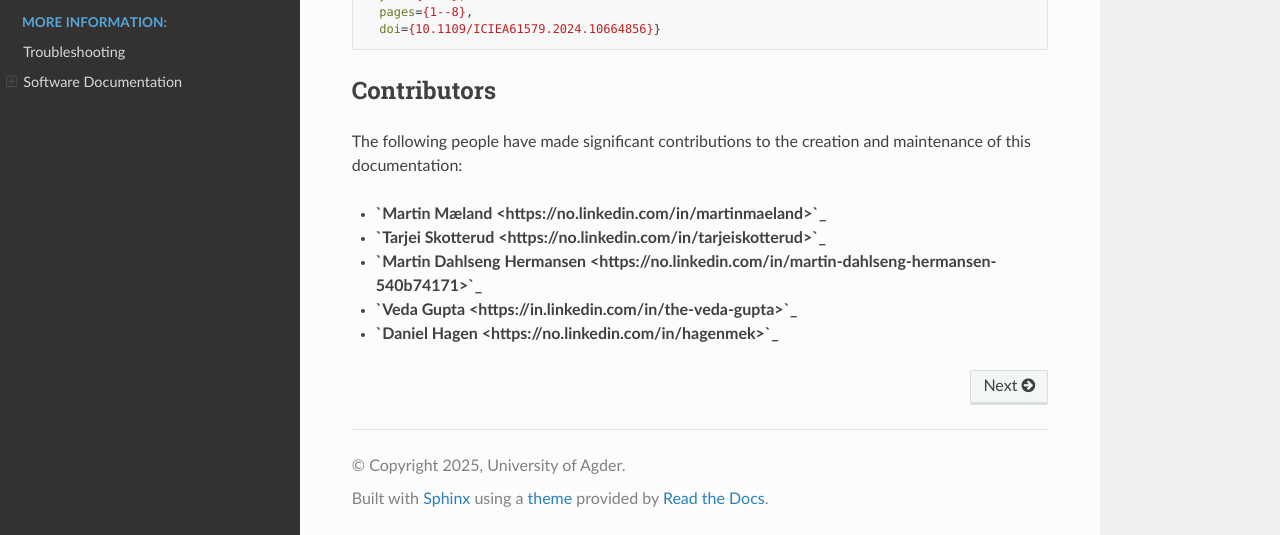
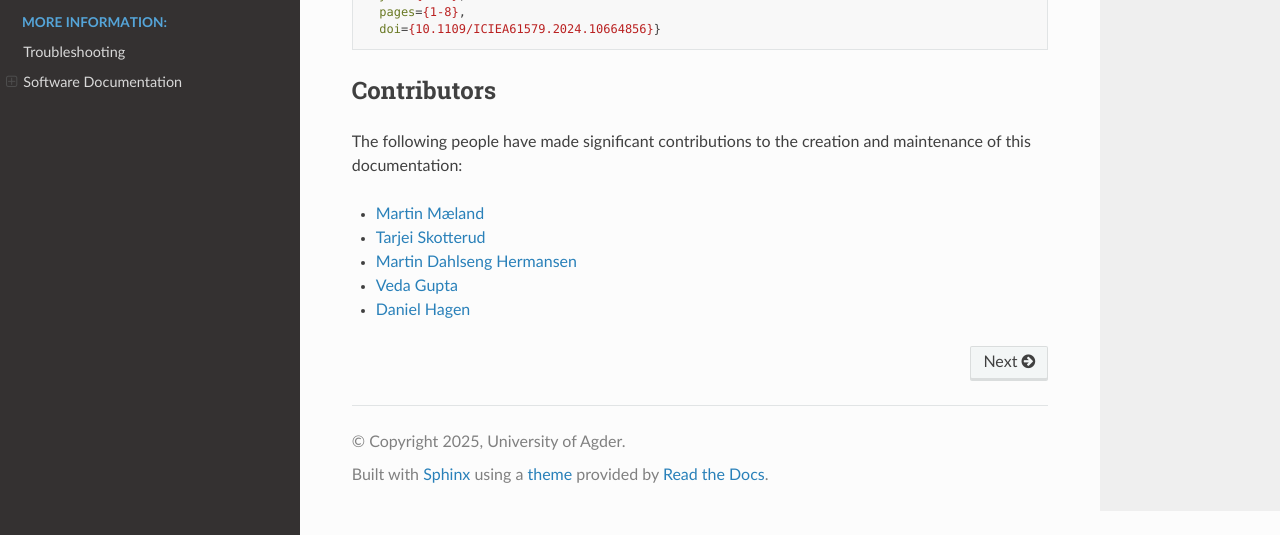
Before and after one commit to DrDanielh/UiAbot, a Sphinx documentation site: the page built from docs/index.rst, in a window 1280 px wide and 900 px high, scrolled down 559 px, cut to the strip 365-900 px from the top of the window. Built offline with Sphinx 7.4.7 and the Read the Docs theme 3.1.0, drawn with Linux system fonts in a browser that asks for light colours.

Commit message:
Update index.rst

```diff
--- a/docs/index.rst
+++ b/docs/index.rst
@@ -6,7 +6,6 @@ Welcome to the UiAbot documentation!
    :align: center
 
    UiAbot AMR platform.
-
 
 Acknowledgment
 --------------
@@ -21,19 +20,18 @@ Inspired by TurtleBot3, Prof. Dr. `Daniel Hagen <https://www.uia.no/en/kk/profil
      booktitle={2024 IEEE 19th Conference on Industrial Electronics and Applications (ICIEA)},
      title={UiAbot: A Versatile Autonomous Mobile Robot Platform for Research and Education},
      year={2024},
-     pages={1--8},
+     pages={1-8},
      doi={10.1109/ICIEA61579.2024.10664856}}
 
 Contributors
 ------------
 The following people have made significant contributions to the creation and maintenance of this documentation:
 
-* **`Martin Mæland <https://no.linkedin.com/in/martinmaeland>`_**
-* **`Tarjei Skotterud <https://no.linkedin.com/in/tarjeiskotterud>`_**
-* **`Martin Dahlseng Hermansen <https://no.linkedin.com/in/martin-dahlseng-hermansen-540b74171>`_**
-* **`Veda Gupta <https://in.linkedin.com/in/the-veda-gupta>`_**
-* **`Daniel Hagen <https://no.linkedin.com/in/hagenmek>`_**
-
+* `Martin Mæland <https://no.linkedin.com/in/martinmaeland>`__
+* `Tarjei Skotterud <https://no.linkedin.com/in/tarjeiskotterud>`__
+* `Martin Dahlseng Hermansen <https://no.linkedin.com/in/martin-dahlseng-hermansen-540b74171>`__
+* `Veda Gupta <https://in.linkedin.com/in/the-veda-gupta>`__
+* `Daniel Hagen <https://no.linkedin.com/in/hagenmek>`__
 
 .. toctree::
    :hidden:
```
